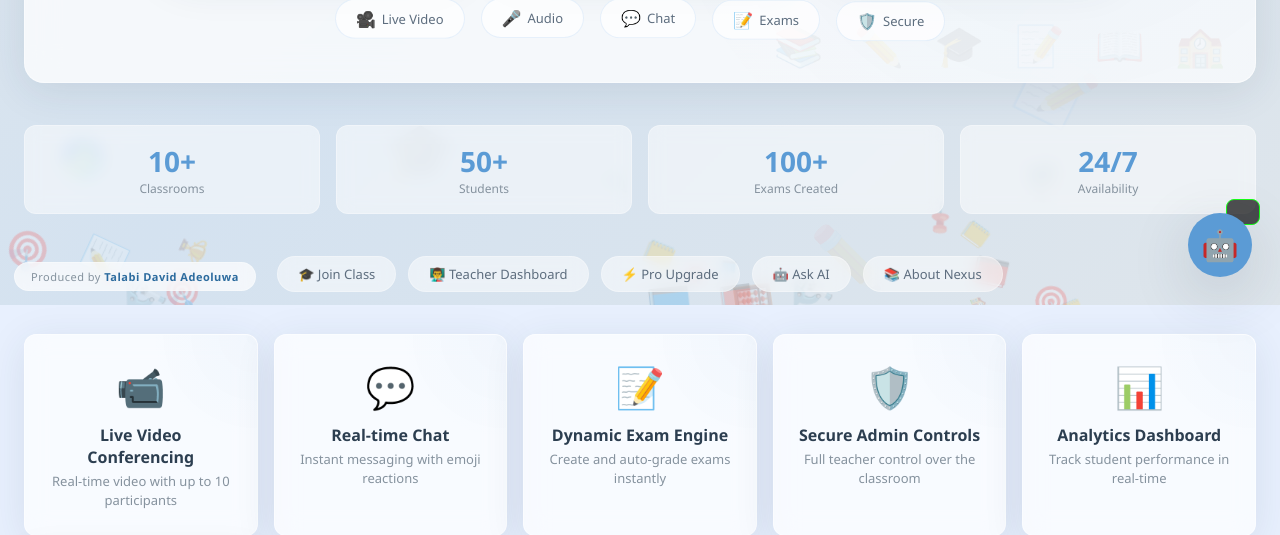
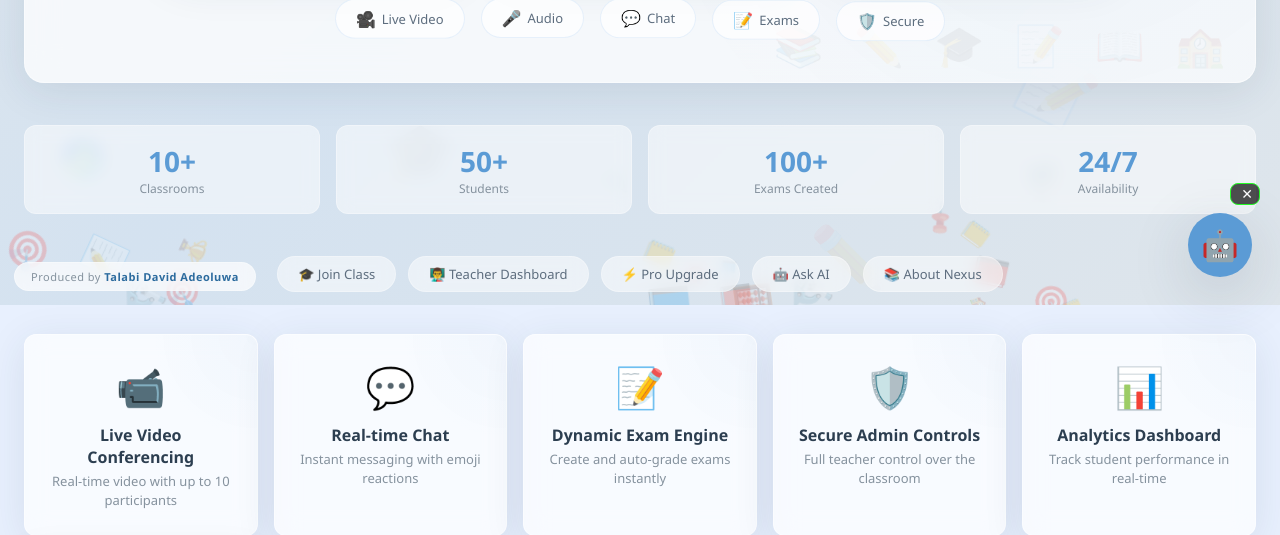
Before and after one commit to Talabi-David-Adeoluwa2010/nexus_main_app, a Flask app: page / in a window 1280 px wide. Shown: the part 495-1030 px from the top of the page. Run offline with Flask 3, Linux system fonts and the light colour scheme; some libraries are stand-ins or nearby versions.

Commit message:
Update index.html

```diff
--- a/templates/index.html
+++ b/templates/index.html
@@ -1319,6 +1319,48 @@
             font-family: inherit;
         }
 
+        /* ---------- DEBUG STATUS (modified to avoid overlap) ---------- */
+        #debug-status {
+            position: fixed;
+            bottom: 100px;
+            right: 20px;
+            background: rgba(0,0,0,0.8);
+            color: #0f0;
+            padding: 10px 14px;
+            border-radius: 8px;
+            font-family: monospace;
+            font-size: 11px;
+            max-width: 250px;
+            max-height: 150px;
+            overflow-y: auto;
+            z-index: 1000;
+            pointer-events: none;
+            opacity: 0.85;
+            border: 1px solid #0f0;
+            display: block;
+        }
+        #debug-status .entry {
+            margin: 2px 0;
+            border-bottom: 1px solid #333;
+            padding: 2px 0;
+            font-size: 10px;
+        }
+        /* small close button for debug panel */
+        #debug-status .close-debug {
+            position: absolute;
+            top: 2px;
+            right: 6px;
+            color: #fff;
+            background: transparent;
+            border: none;
+            font-size: 14px;
+            cursor: pointer;
+            pointer-events: auto;
+        }
+        #debug-status.hidden-debug {
+            display: none;
+        }
+
         /* ---------- RESPONSIVE ---------- */
         @media (max-width: 992px) {
             .hero-title { font-size: 42px; }
@@ -1359,6 +1401,7 @@
             .stats-bar { grid-template-columns: 1fr 1fr; gap: 8px; }
             .stat-item .number { font-size: 20px; }
             .container { padding-top: 90px; }
+            #debug-status { max-width: 180px; max-height: 120px; font-size: 10px; bottom: 80px; }
         }
 
         .floating-emoji-reaction {
@@ -1649,35 +1692,6 @@
             outline: none;
         }
         .gradebook-table-wrap table input:focus { border-color: var(--blue-accent); }
-
-        /* ---- Debug status panel ---- */
-        #debug-status {
-            position: fixed;
-            bottom: 80px;
-            right: 20px;
-            background: rgba(0,0,0,0.75);
-            color: #0f0;
-            padding: 12px 16px;
-            border-radius: 8px;
-            font-family: monospace;
-            font-size: 12px;
-            max-width: 300px;
-            max-height: 200px;
-            overflow-y: auto;
-            z-index: 999;
-            pointer-events: none;
-            opacity: 0.9;
-            border: 1px solid #0f0;
-            display: none;
-        }
-        #debug-status.visible {
-            display: block;
-        }
-        #debug-status .entry {
-            margin: 2px 0;
-            border-bottom: 1px solid #333;
-            padding: 2px 0;
-        }
     </style>
 </head>
 <body>
@@ -2166,14 +2180,15 @@
     </div>
 
     <!-- ============================================================
-    DEBUG STATUS PANEL
+    DEBUG STATUS PANEL (with close button)
     ============================================================ -->
-    <div id="debug-status" class="visible">
+    <div id="debug-status">
+        <button class="close-debug" onclick="document.getElementById('debug-status').classList.toggle('hidden-debug')">✕</button>
         <div id="debug-log"></div>
     </div>
 
     <!-- ============================================================
-    JAVASCRIPT - FIREBASE + ALL FEATURES
+    JAVASCRIPT - FIREBASE + ALL FEATURES (with fixes)
     ============================================================ -->
     <script>
         // ============================================================
@@ -2216,6 +2231,7 @@
         let expandedVideoStream = null;
         let connectedPeers = new Set();
         let mirrorActive = true;
+        let userHasInteracted = false; // NEW: track user gesture for autoplay
 
         // ============================================================
         // RTC CONFIG (improved with more TURN servers)
@@ -2264,7 +2280,7 @@
         }
 
         function showDebugPanel() {
-            document.getElementById('debug-status').classList.add('visible');
+            document.getElementById('debug-status').classList.remove('hidden-debug');
         }
 
         // ============================================================
@@ -2488,6 +2504,7 @@
             }
             const ok = await requestMediaPermissions();
             if (!ok) return;
+            userHasInteracted = true; // user gesture
             await enterClassroom();
         });
 
@@ -2502,6 +2519,7 @@
 
             const ok = await requestMediaPermissions();
             if (!ok) return;
+            userHasInteracted = true; // user gesture
 
             db.ref('classrooms/' + classCodeRoom + '/info').once('value').then(snap => {
                 if (snap.exists()) {
@@ -2621,7 +2639,6 @@
                                 initiatePeerConnection(username, username, true);
                             } else {
                                 logDebug('Waiting for ' + username + ' to initiate');
-                                // We'll create a passive PC when we receive an offer
                             }
                             connectedPeers.add(username);
                         }
@@ -3178,7 +3195,7 @@
                     document.getElementById('video-layout-grid').appendChild(card);
                     logDebug('Created video card for ' + targetId);
 
-                    // Click to expand and play
+                    // Click to expand (preserve this feature)
                     card.addEventListener('click', function() {
                         const vid = this.querySelector('video');
                         const lbl = this.querySelector('.label');
@@ -3194,33 +3211,57 @@
                     video = card.querySelector('video');
                 }
 
+                // Attach the stream
                 if (video) {
                     if (video.srcObject !== remoteStream) {
                         video.srcObject = remoteStream;
                     }
                     video.muted = false;
                     video.volume = 1.0;
-                    // Try to play; if blocked, user will click
-                    video.play().catch(err => {
-                        logDebug('Autoplay blocked for ' + targetId + ', waiting for user gesture');
-                        // Show a hint
-                        const hint = document.createElement('div');
-                        hint.style.position = 'absolute';
-                        hint.style.top = '50%';
-                        hint.style.left = '50%';
-                        hint.style.transform = 'translate(-50%, -50%)';
-                        hint.style.color = '#fff';
-                        hint.style.background = 'rgba(0,0,0,0.6)';
-                        hint.style.padding = '8px 16px';
-                        hint.style.borderRadius = '8px';
-                        hint.style.zIndex = '3';
-                        hint.innerText = 'Click to play';
-                        card.appendChild(hint);
-                        card.addEventListener('click', function removeHint() {
-                            hint.remove();
-                            card.removeEventListener('click', removeHint);
+
+                    // Try to play automatically; if blocked, set up a one‑time click listener on the document
+                    const playVideo = () => {
+                        video.play().catch(err => {
+                            logDebug('Play error for ' + targetId + ': ' + err.message);
                         });
-                    });
+                    };
+
+                    // If user already interacted, we can call play() (it may still fail if gesture expired)
+                    if (userHasInteracted) {
+                        playVideo();
+                    } else {
+                        // Fallback: wait for any click on the page
+                        const clickHandler = () => {
+                            userHasInteracted = true;
+                            playVideo();
+                            document.removeEventListener('click', clickHandler);
+                        };
+                        document.addEventListener('click', clickHandler);
+                        // Also show a small hint (optional)
+                        if (!document.getElementById('click-hint')) {
+                            const hint = document.createElement('div');
+                            hint.id = 'click-hint';
+                            hint.style.position = 'fixed';
+                            hint.style.bottom = '120px';
+                            hint.style.left = '50%';
+                            hint.style.transform = 'translateX(-50%)';
+                            hint.style.background = 'rgba(0,0,0,0.7)';
+                            hint.style.color = '#fff';
+                            hint.style.padding = '10px 20px';
+                            hint.style.borderRadius = '30px';
+                            hint.style.fontSize = '14px';
+                            hint.style.zIndex = '9999';
+                            hint.innerText = '👆 Click anywhere to enable audio & video';
+                            document.body.appendChild(hint);
+                            // Remove hint after first click
+                            document.addEventListener('click', function removeHint() {
+                                if (document.getElementById('click-hint')) {
+                                    document.getElementById('click-hint').remove();
+                                }
+                                document.removeEventListener('click', removeHint);
+                            });
+                        }
+                    }
                 }
             };
 
```
